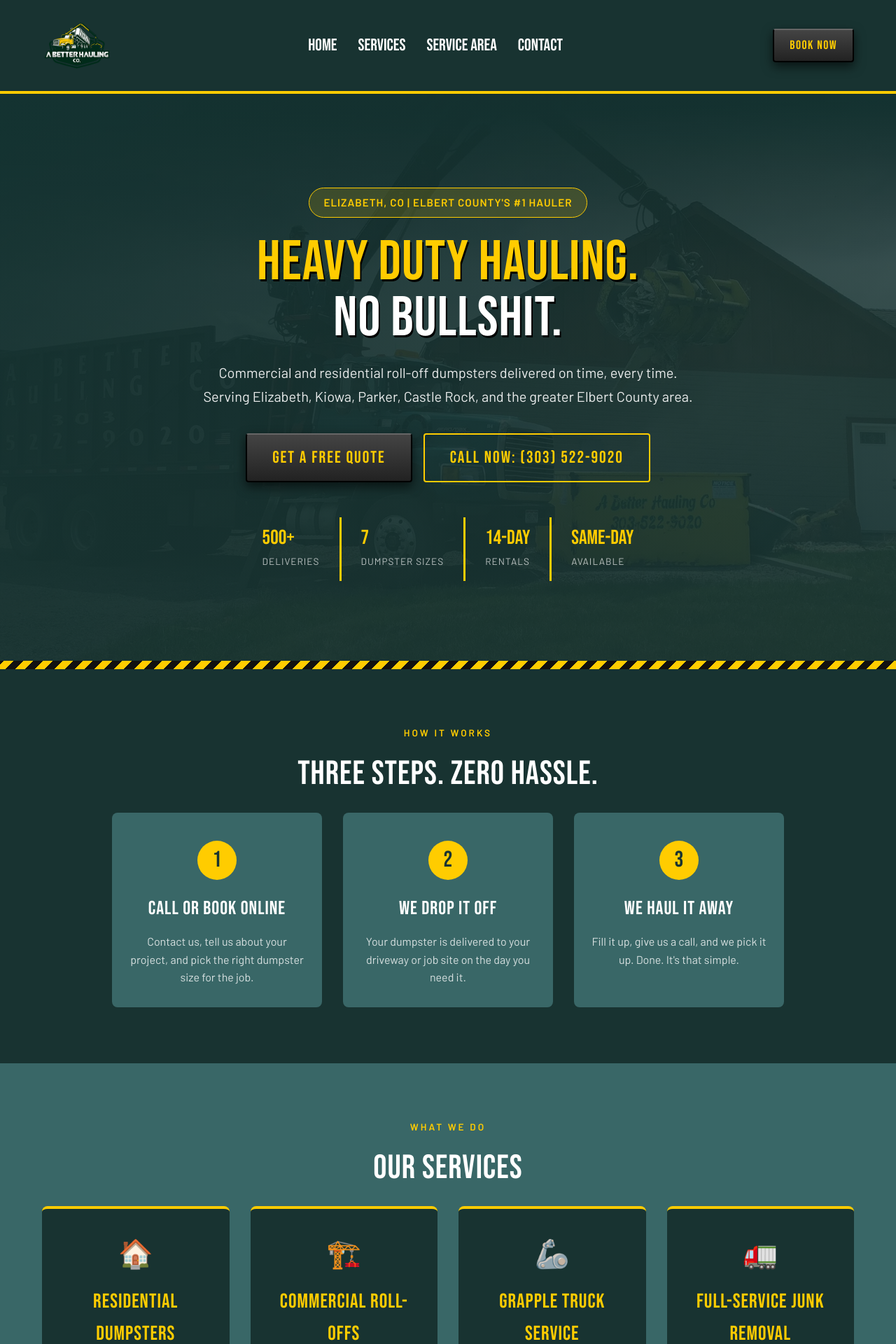
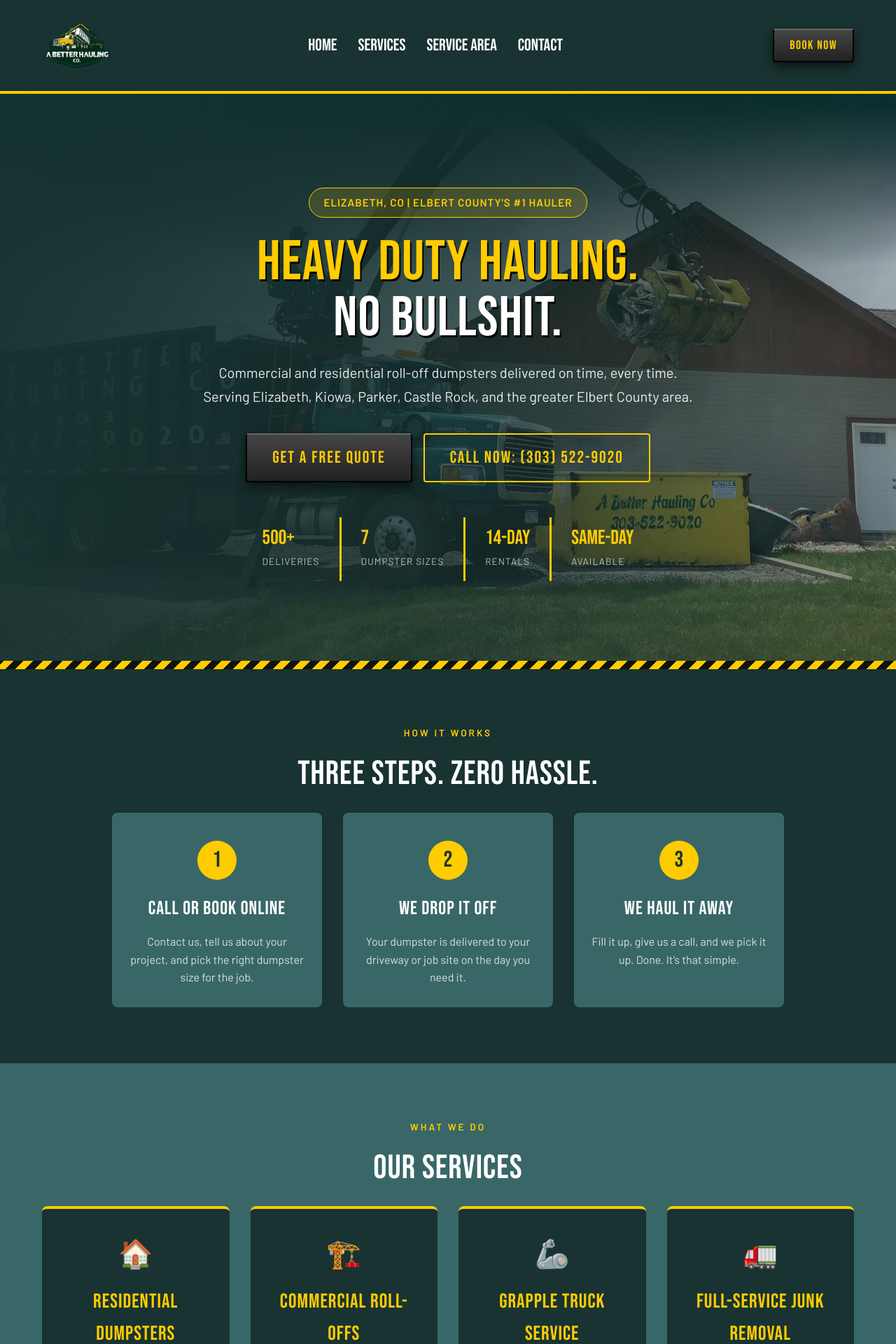
Before and after one commit to JimmyFlame77/A-Better-Hauling, a Jekyll site: the page built from index.html, in a window 1280 px wide. Shown: the top 1920 px of the page at 70% size. Built offline with Jekyll 4.4.1, drawn with Linux system fonts in a browser that asks for light colours.

Commit message:
Lighten hero overlay: gradient reveals truck photo on right side

```diff
--- a/css/style.css
+++ b/css/style.css
@@ -335,7 +335,7 @@ a:hover {
     content: '';
     position: absolute;
     inset: 0;
-    background: linear-gradient(to bottom, rgba(24, 51, 49, 0.82), rgba(24, 51, 49, 0.92));
+    background: linear-gradient(to right, rgba(24, 51, 49, 0.88) 0%, rgba(24, 51, 49, 0.65) 55%, rgba(24, 51, 49, 0.35) 100%);
     z-index: 2;
 }
 
```
